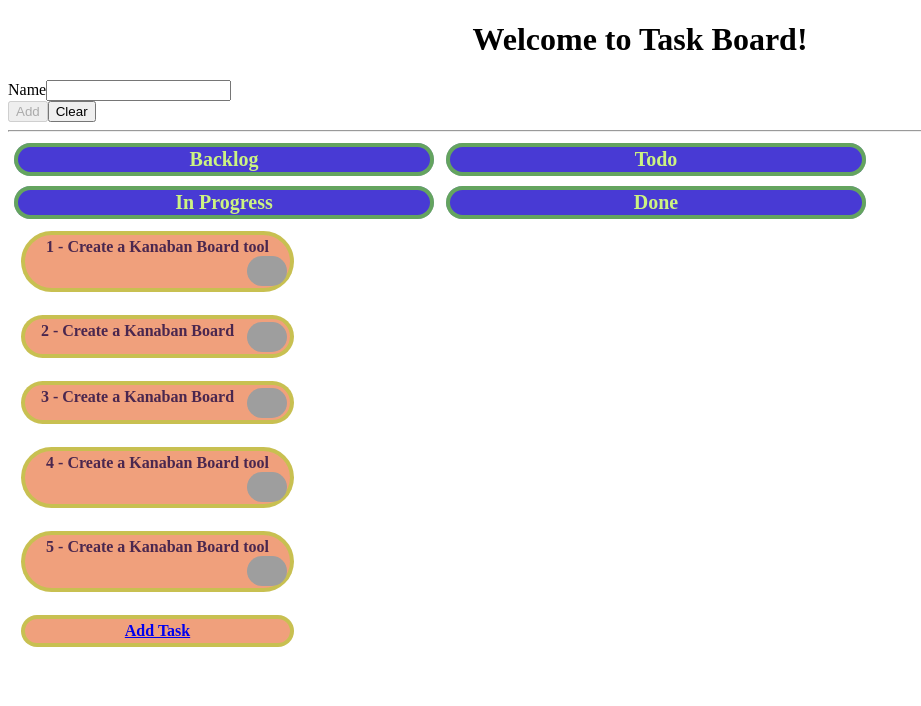
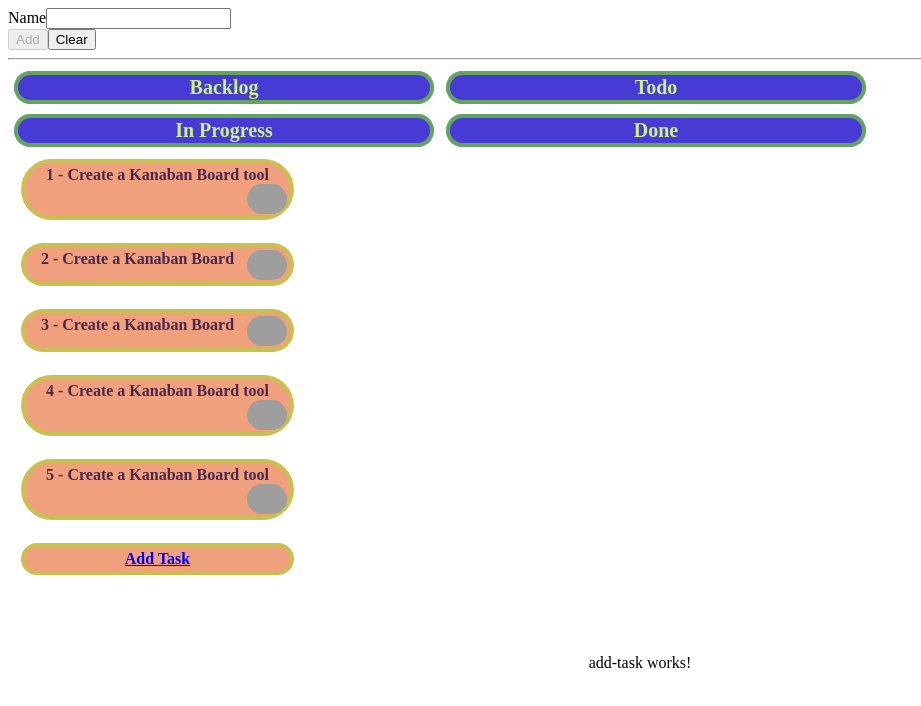
Before and after one commit to umairarshadbutt/SPM-DashBoard-Angular-7, an Angular app: page /addTask in a window 1280 px wide. Shown: the top 706 px of the page, without its empty margins (0-921 px from the left). Built offline with nearby package versions, Linux system fonts and the light colour scheme; grey boxes are pictures that could not be loaded.

Commit message:
setting up the router

```diff
--- /dev/null
+++ b/src/app/add-task/add-task.component.html
@@ -0,0 +1,3 @@
+<p>
+  add-task works!
+</p>
--- /dev/null
+++ b/src/app/add-task/add-task.component.ts
@@ -0,0 +1,15 @@
+import { Component, OnInit } from '@angular/core';
+
+@Component({
+  selector: 'app-add-task',
+  templateUrl: './add-task.component.html',
+  styleUrls: ['./add-task.component.css']
+})
+export class AddTaskComponent implements OnInit {
+
+  constructor() { }
+
+  ngOnInit() {
+  }
+
+}
--- a/src/app/app-routing.module.ts
+++ b/src/app/app-routing.module.ts
@@ -1,9 +1,9 @@
 import { NgModule } from '@angular/core';
 import { Routes, RouterModule } from '@angular/router';
-import { EditTablesComponent } from './tables/edit-tables/edit-tables.component';
+import { AddTaskComponent } from './add-task/add-task.component';
 
 const routes: Routes = [
-  {path:'addTask', component:EditTablesComponent}
+  {path:'addTask', component:AddTaskComponent}
 ];
 
 @NgModule({
--- a/src/app/app.component.html
+++ b/src/app/app.component.html
@@ -1,8 +1,7 @@
 <!--The content below is only a placeholder and can be replaced.-->
-<div style="text-align:center">
-  <h1>
-    Welcome to {{ title }}!
-  </h1>
-</div>
+
 <app-tables></app-tables>
 <app-task-detail></app-task-detail>
+<div style="text-align:center">
+    <router-outlet></router-outlet>
+  </div>
--- a/src/app/app.module.ts
+++ b/src/app/app.module.ts
@@ -12,6 +12,7 @@
 import { TaskDetailComponent } from './task-detail/task-detail.component';
 import { EditTablesComponent } from './tables/edit-tables/edit-tables.component';
 import { FormsModule } from '@angular/forms';
+import { AddTaskComponent } from './add-task/add-task.component';
 
 @NgModule({
   declarations: [
@@ -20,13 +21,14 @@
     TasksComponent,
     CommentComponent,
     TaskDetailComponent,
-    EditTablesComponent
+    EditTablesComponent,
+    AddTaskComponent
   ],
   imports: [
     BrowserModule,
     AppRoutingModule,
     HttpModule,
-    FormsModule
+    FormsModule,
   ],
   providers: [ServerService,TableService],
   bootstrap: [AppComponent]
```
Also changed, not shown: src/app/add-task/add-task.component.css (added), 1 other file (tests, documents, lock files or other folders).
